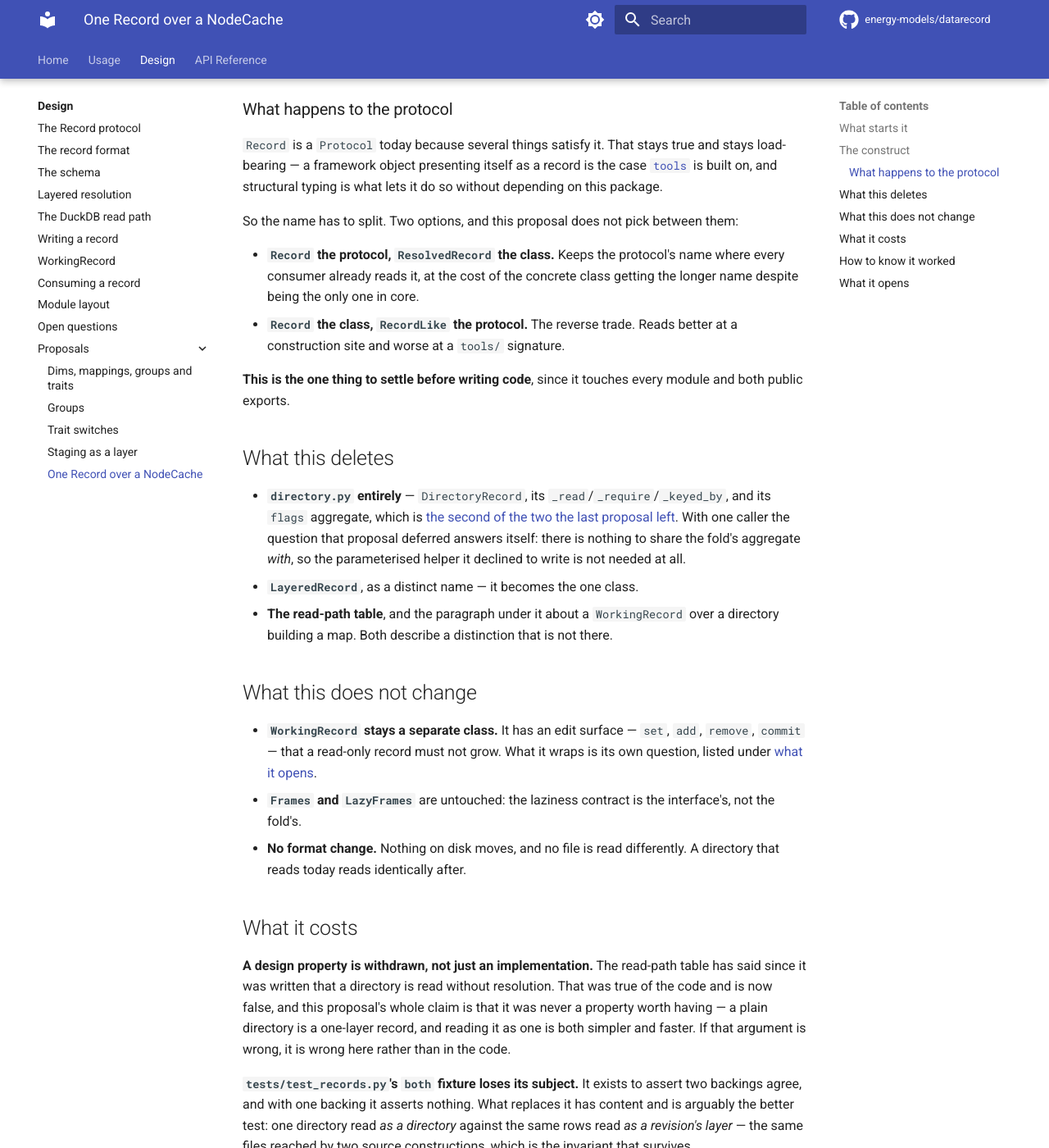
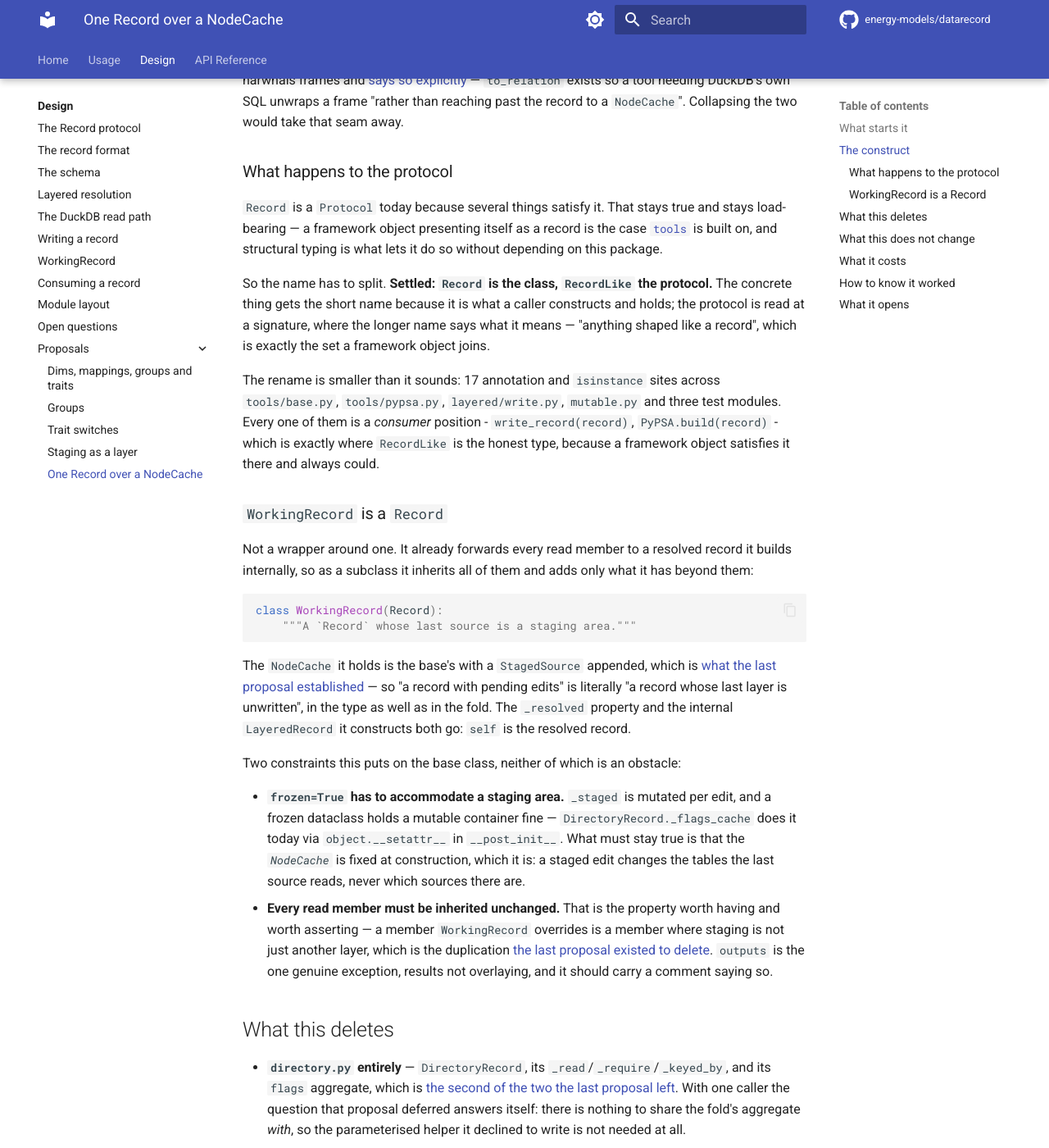
Before and after one commit to energy-models/datarecord, an MkDocs documentation site: the page built from docs/design/proposals/one-record-over-a-node-cache.md, in a window 1280 px wide and 1400 px high, scrolled down 1979 px. Shown: the whole window at 82% size. Built offline with MkDocs 1.6.1 and Material for MkDocs 9.7.7, drawn with Linux system fonts in a browser that asks for light colours; comment, search, counter and statistics services are not loaded; some of the changed text lies outside the part shown.

Commit message:
docs: settle the naming, and make WorkingRecord a Record
`Record` is the class and `RecordLike` the protocol: the concrete thing gets the
short name because it is what a caller constructs, and the protocol is read at a
signature, where the longer name says what it means. All 17 sites the rename
touches are consumer positions - `write_record(record)`, `PyPSA.build(record)` -
which is where `RecordLike` is the honest type anyway, a framework object
satisfying it there and always having done.

`WorkingRecord` becomes a subclass rather than a wrapper. It already forwards
every read member to a resolved record it builds internally, so as a subclass it
inherits them and `_resolved` goes - `self` is the resolved record, and "a
record with pending edits" becomes "a record whose last layer is unwritten" in
the type as well as in the fold.

That it overrides no read member is now something to assert rather than trust:
one that is not an edit or a commit means staging stopped being just another
layer, which no behavioural test would name. `outputs` is the listed exception,
results not overlaying.

Co-Authored-By: Claude Opus 5 (1M context) <noreply@anthropic.com>

````diff
--- a/docs/design/proposals/one-record-over-a-node-cache.md
+++ b/docs/design/proposals/one-record-over-a-node-cache.md
@@ -8,12 +8,12 @@ Stacked on [staging as a layer](staging-as-a-layer.md), which made a staging are
 
 [read-path](../read-path.md#what-differs-between-the-implementations) says two implementations differ in four ways. Measured on one directory — `DirectoryRecord(uri)` against a `NodeCache` over `[DirectorySource(uri)]` — **all four are the same answer**:
 
-| what was compared                                         | result                     |
-| --------------------------------------------------------- | -------------------------- |
-| `dims`, `entity_types`, `groups`, `attributes`, `outputs` | identical                  |
-| `flags`, every declared type                              | identical                  |
-| member order, every declared type                         | identical                  |
-| resolved rows per attribute                               | identical                  |
+| what was compared                                         | result                        |
+| --------------------------------------------------------- | ----------------------------- |
+| `dims`, `entity_types`, `groups`, `attributes`, `outputs` | identical                     |
+| `flags`, every declared type                              | identical                     |
+| member order, every declared type                         | identical                     |
+| resolved rows per attribute                               | identical                     |
 | `flags`, first call                                       | 6.6 ms scanned, 2.9 ms folded |
 
 The table was not describing a design property. It was describing an implementation that predates the fold being able to read anything but a layer tree, and each row of it dissolves on contact:
@@ -32,7 +32,7 @@ Two fallback arguments for keeping it also fail, and both were mine:
 
 **`NodeCache` does not grow.** It is already the module the design calls relational algebra of real complexity, and the fix here is not to add the `Record` surface to it. It stays what it is: the DuckDB-shaped view over a list of sources, answering in relations.
 
-**`Record` becomes the narwhals interface over one.** One class, holding a `NodeCache` and adapting it — relations to `LazyFrames`, `order_key` sorting, the key sets. That is exactly what `LayeredRecord` already is, so this proposal is mostly *deleting `DirectoryRecord` and renaming what remains*:
+**`Record` becomes the narwhals interface over one.** One class, holding a `NodeCache` and adapting it — relations to `LazyFrames`, `order_key` sorting, the key sets. That is exactly what `LayeredRecord` already is, so this proposal is mostly _deleting `DirectoryRecord` and renaming what remains_:
 
 ```python
 @dataclass(frozen=True)
@@ -48,6 +48,10 @@ class Record:
     def at(cls, uri: str, con: DuckDBPyConnection) -> Record:
         """A plain parquet directory, read as the one layer it is."""
         return cls.over(DirectorySource(uri, con))
+
+
+class WorkingRecord(Record):
+    """A `Record` whose last source is a staging area, plus the edit surface."""
 ```
 
 The two views stay separable, which is the property worth keeping: `tools/` builds against narwhals frames and [says so explicitly](https://github.com/energy-models/datarecord/blob/main/datarecord/tools/base.py) — `to_relation` exists so a tool needing DuckDB's own SQL unwraps a frame "rather than reaching past the record to a `NodeCache`". Collapsing the two would take that seam away.
@@ -56,12 +60,25 @@ The two views stay separable, which is the property worth keeping: `tools/` buil
 
 `Record` is a `Protocol` today because several things satisfy it. That stays true and stays load-bearing — a framework object presenting itself as a record is the case [`tools`](../tools.md) is built on, and structural typing is what lets it do so without depending on this package.
 
-So the name has to split. Two options, and this proposal does not pick between them:
+So the name has to split. **Settled: `Record` is the class, `RecordLike` the protocol.** The concrete thing gets the short name because it is what a caller constructs and holds; the protocol is read at a signature, where the longer name says what it means — "anything shaped like a record", which is exactly the set a framework object joins.
 
-- **`Record` the protocol, `ResolvedRecord` the class.** Keeps the protocol's name where every consumer already reads it, at the cost of the concrete class getting the longer name despite being the only one in core.
-- **`Record` the class, `RecordLike` the protocol.** The reverse trade. Reads better at a construction site and worse at a `tools/` signature.
+The rename is smaller than it sounds: 17 annotation and `isinstance` sites across `tools/base.py`, `tools/pypsa.py`, `layered/write.py`, `mutable.py` and three test modules. Every one of them is a _consumer_ position - `write_record(record)`, `PyPSA.build(record)` - which is exactly where `RecordLike` is the honest type, because a framework object satisfies it there and always could.
 
-**This is the one thing to settle before writing code**, since it touches every module and both public exports.
+### `WorkingRecord` is a `Record`
+
+Not a wrapper around one. It already forwards every read member to a resolved record it builds internally, so as a subclass it inherits all of them and adds only what it has beyond them:
+
+```python
+class WorkingRecord(Record):
+    """A `Record` whose last source is a staging area."""
+```
+
+The `NodeCache` it holds is the base's with a `StagedSource` appended, which is [what the last proposal established](staging-as-a-layer.md) — so "a record with pending edits" is literally "a record whose last layer is unwritten", in the type as well as in the fold. The `_resolved` property and the internal `LayeredRecord` it constructs both go: `self` is the resolved record.
+
+Two constraints this puts on the base class, neither of which is an obstacle:
+
+- **`frozen=True` has to accommodate a staging area.** `_staged` is mutated per edit, and a frozen dataclass holds a mutable container fine — `DirectoryRecord._flags_cache` does it today via `object.__setattr__` in `__post_init__`. What must stay true is that the _`NodeCache`_ is fixed at construction, which it is: a staged edit changes the tables the last source reads, never which sources there are.
+- **Every read member must be inherited unchanged.** That is the property worth having and worth asserting — a member `WorkingRecord` overrides is a member where staging is not just another layer, which is the duplication [the last proposal existed to delete](staging-as-a-layer.md#what-starts-it). `outputs` is the one genuine exception, results not overlaying, and it should carry a comment saying so.
 
 ## What this deletes
 
@@ -71,7 +88,7 @@ So the name has to split. Two options, and this proposal does not pick between t
 
 ## What this does not change
 
-- **`WorkingRecord` stays a separate class.** It has an edit surface — `set`, `add`, `remove`, `commit` — that a read-only record must not grow. What it wraps is its own question, listed under [what it opens](#what-it-opens).
+- **`WorkingRecord` keeps its edit surface.** `set`, `add`, `remove` and `commit` are what it has beyond a `Record`, and a read-only record must not grow them. What changes is only that it _is_ one rather than wrapping one.
 - **`Frames` and `LazyFrames`** are untouched: the laziness contract is the interface's, not the fold's.
 - **No format change.** Nothing on disk moves, and no file is read differently. A directory that reads today reads identically after.
 
@@ -91,8 +108,10 @@ So the name has to split. Two options, and this proposal does not pick between t
 
 **`tools/` must not notice.** It builds from narwhals frames and the PyPSA round-trip is the end-to-end check, so `test_tools.py` passing unchanged is what says the seam held.
 
+**That `WorkingRecord` overrides no read member** is worth asserting directly rather than trusting. Every member it defines beyond `Record`'s should be an edit or a commit; one that is not means staging stopped being just another layer somewhere, which is the failure this whole direction exists to prevent and which no behavioural test would name. `outputs` is the allowed exception, and the assertion should list it explicitly so adding a second requires saying why.
+
 ## What it opens
 
 **Whether `Revision` still needs `record`.** If a record is a `NodeCache` plus an adapter, `Revision.record` and `Revision.node_cache` are one construction apart, and the second is what `materialise` already uses.
 
-**Whether `WorkingRecord` wraps a `NodeCache` rather than a `Record`.** Every use it makes of its base is either the schema, the parent's rows for one kind, or the revision to branch from — all `NodeCache` members. That is a smaller change than this one and does not depend on it, so it should land first.
+**Whether the edit path still needs `self.base`.** `WorkingRecord` reaches its base for the schema, for the parent's rows of one kind (`_axis_frame`, `_complete_owned_whole`), and for the revision to branch from — all `NodeCache` members. Once it _is_ a `Record`, "the base" is the same cache minus the last source, so those become a slice rather than a second object. Smaller than this change and independent of it, so it can land first.
````
